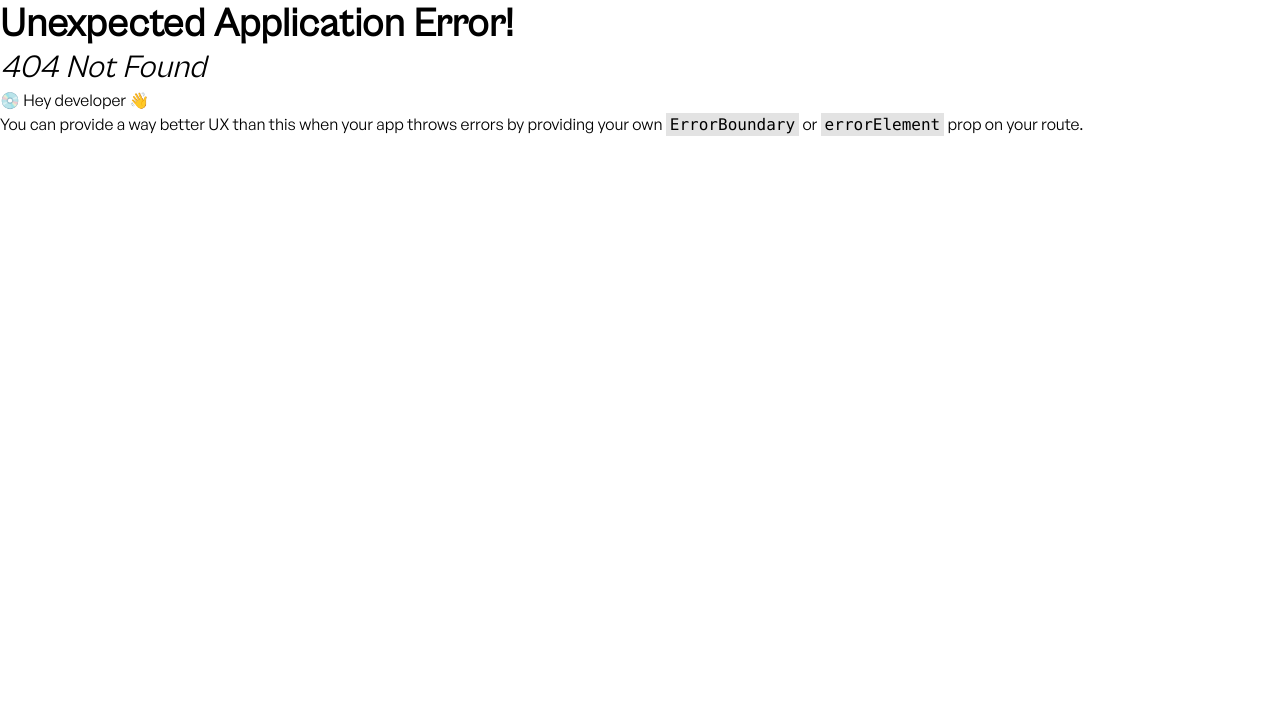
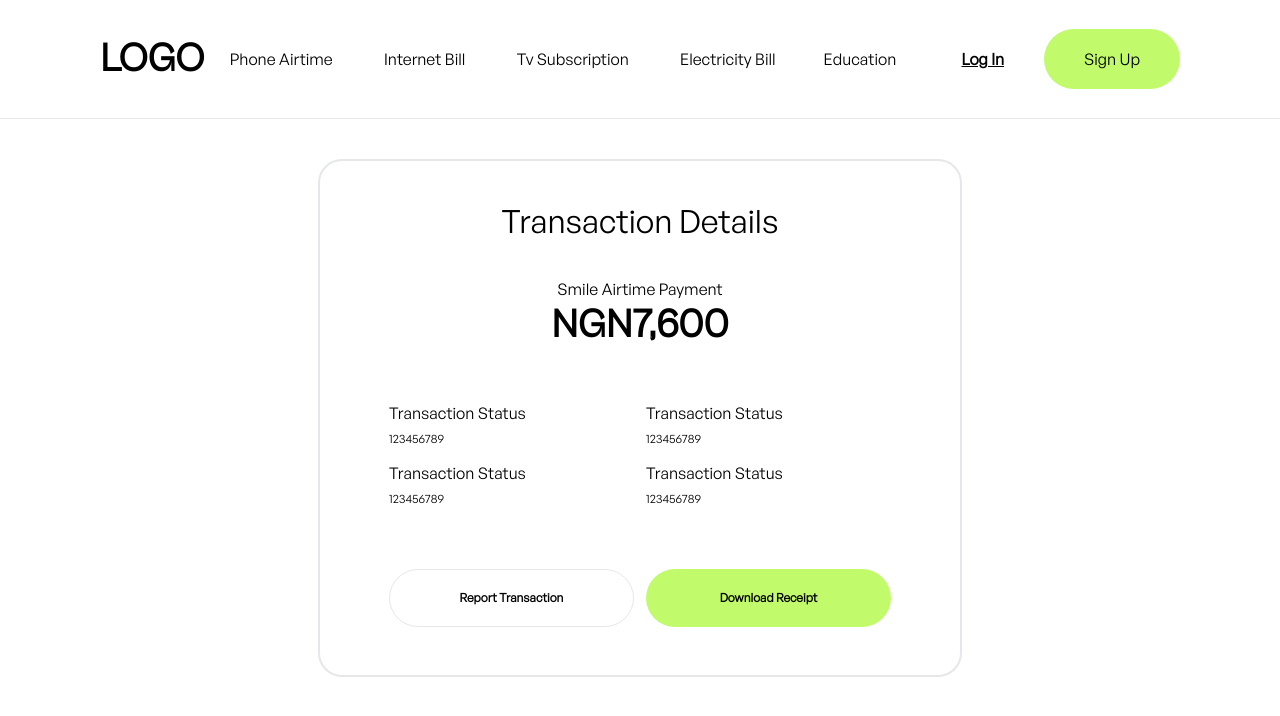
Before and after one commit to volumide/owletfe, a React (Vite) app: page /transaction in a window 1280 px wide. Before the commit this address had no page. Shown: the top 716 px of the page. Built offline with nearby package versions, Linux system fonts and the light colour scheme.

Commit message:
transaction status

```diff
--- a/src/App.jsx
+++ b/src/App.jsx
@@ -5,6 +5,7 @@ import ForgotPassword from "./pages/auth/forgot-password"
 import Home from "./pages/home"
 import Container from "./pages/container"
 import Placeholder from "./pages/placeholder"
+import Transaction from "./pages/transaction"
 
 function App() {
   const router = createBrowserRouter([
@@ -23,6 +24,10 @@ function App() {
         {
           path: "/owlet/:name/:type",
           element: <Placeholder />
+        },
+        {
+          path: "/transaction",
+          element: <Transaction />
         }
       ]
     },
--- a/src/pages/placeholder.jsx
+++ b/src/pages/placeholder.jsx
@@ -71,6 +71,13 @@ const Form = ({ type, proceed, next }) => {
         ) : (
           <>
             <Confirm />
+            <Button bg="transaprent" otherClass="border border-2">
+              <i className="fa-solid fa-building-columns mr-3" />
+              Pay with Bank Transfer
+            </Button>
+            <Button bg="transaprent" otherClass="border border-2 my-5">
+              <i className="fa-solid fa-credit-card mr-3" /> Pay with Card
+            </Button>
           </>
         )}
       </form>
--- /dev/null
+++ b/src/pages/transaction.jsx
@@ -0,0 +1,32 @@
+import Button from "../components/button"
+
+const Transaction = () => {
+  return (
+    <div>
+      <div className="w-[644px]  border-2 rounded-[24px] mx-auto py-[48px] px-[69px] mt-[40px]">
+        <p className="text-center text-[32px]">Transaction Details</p>
+        <div className="mt-[44px] text-center">
+          <p>Smile Airtime Payment</p>
+          <h2>NGN7,600</h2>
+        </div>
+
+        <div className="grid grid-cols-2 gap-3 mt-[52px]">
+          {[1, 2, 3, 4].map((i) => (
+            <p key={i}>
+              Transaction Status
+              <br />
+              <small>123456789</small>
+            </p>
+          ))}
+
+          <Button bg="transaparent" otherClass="border text-[12px] mt-[48px]">
+            Report Transaction
+          </Button>
+          <Button otherClass="text-[12px] mt-[48px]">Download Receipt</Button>
+        </div>
+      </div>
+    </div>
+  )
+}
+
+export default Transaction
```
